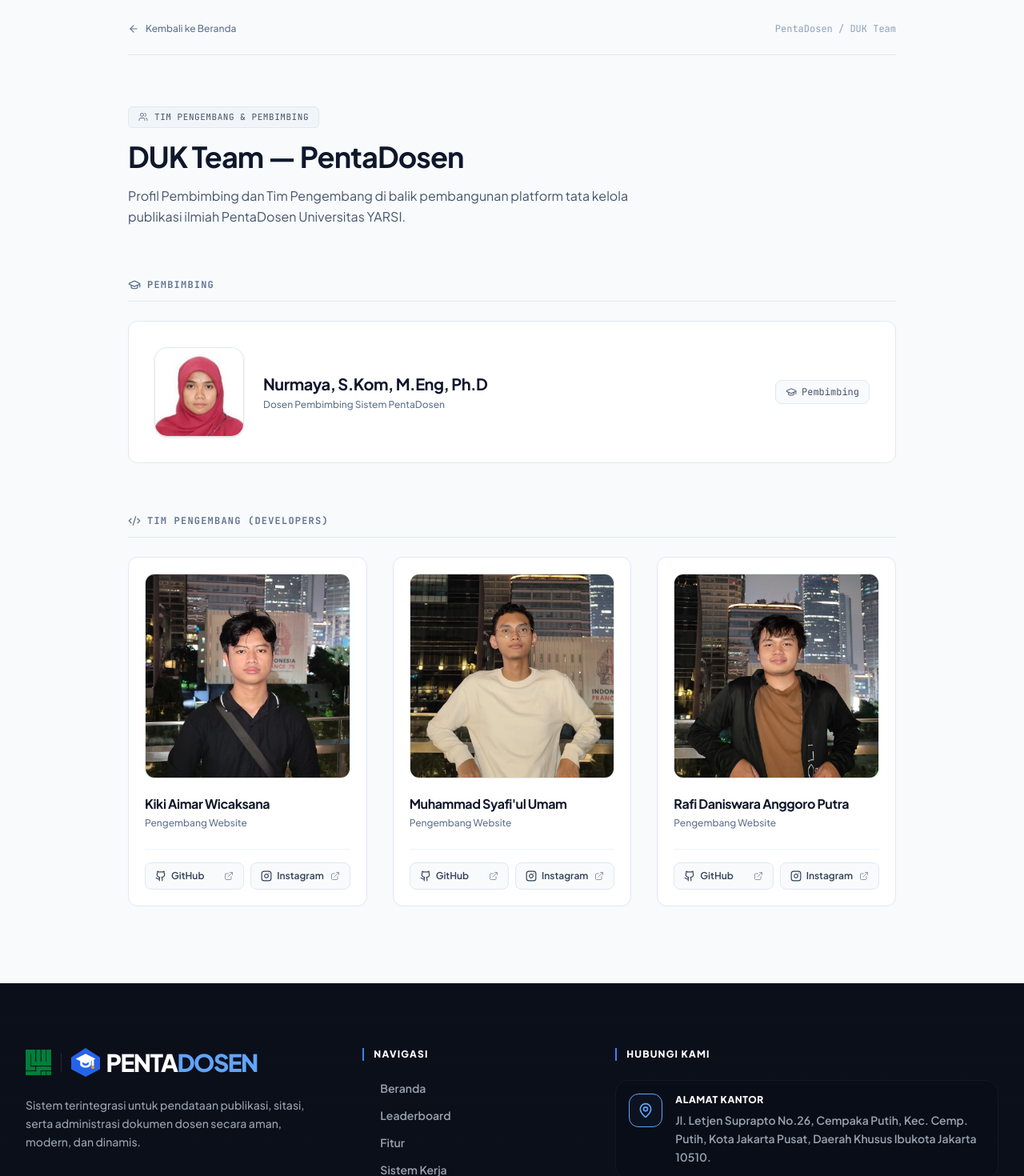
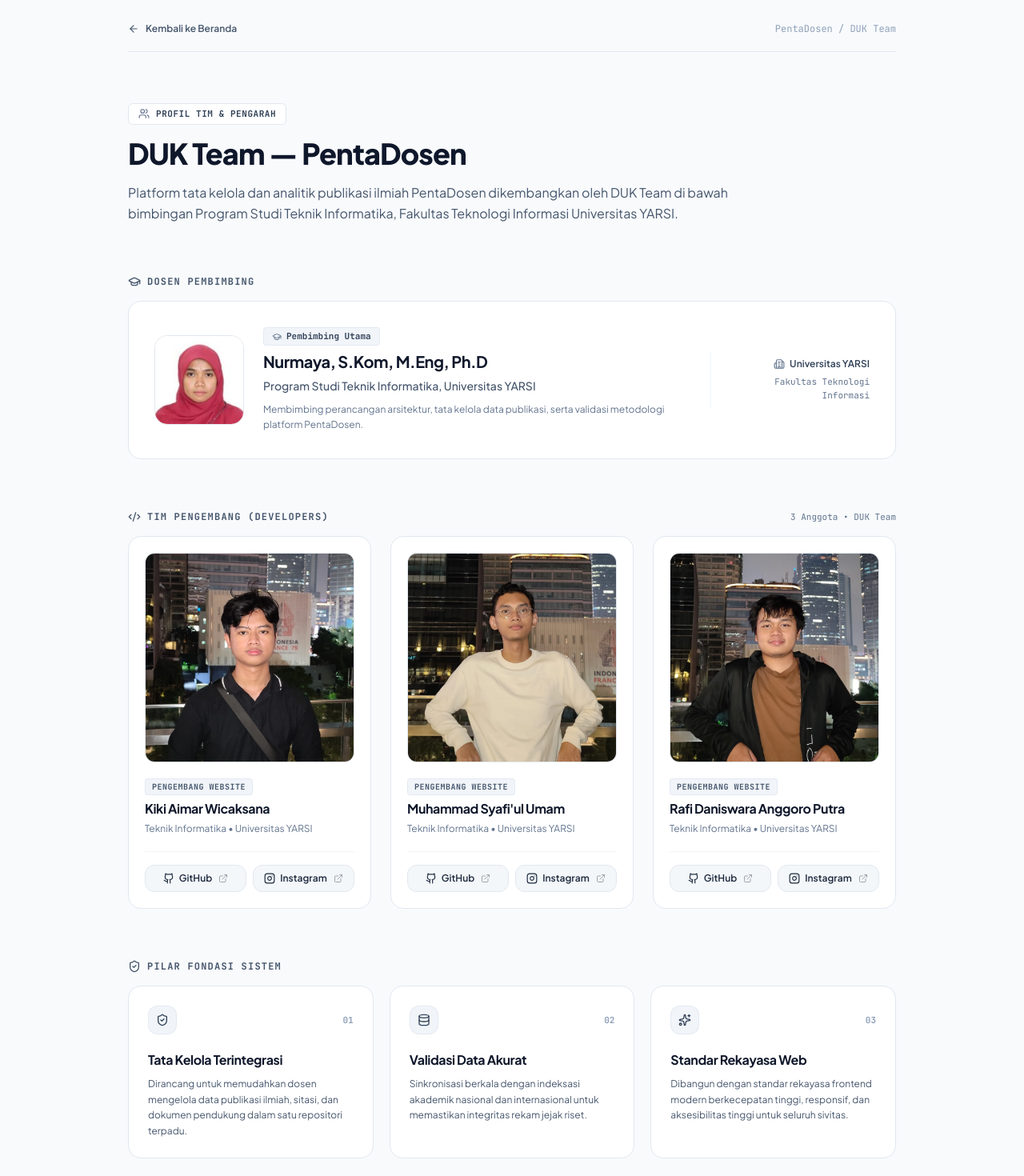
Before and after one commit to Umam07/FE-PentaDosen, a React (Vite) app: page /developers in a window 1280 px wide. Shown: the part 100-1570 px from the top of the page at 80% size. Built offline with nearby package versions, Linux system fonts and the light colour scheme.

Commit message:
feat: redesign developers and supervisor showcase page with clean aesthetic

```diff
--- a/src/pages/Developers.tsx
+++ b/src/pages/Developers.tsx
@@ -1,30 +1,36 @@
 import Navbar from '../components/Home/Navbar';
 import Footer from '../components/Home/Footer';
 import SEO from '../components/SEO';
-import { Github, Instagram, ArrowLeft, GraduationCap, Code2, Users, ExternalLink } from 'lucide-react';
+import { Github, Instagram, ArrowLeft, GraduationCap, Code2, Users, ExternalLink, Sparkles, Building2, ShieldCheck, Database } from 'lucide-react';
 import { Link } from 'react-router-dom';
 import { useState } from 'react';
 
 interface TeamMember {
   name: string;
   role: string;
+  institution: string;
   initials: string;
   photoUrl: string;
+  photoFallbackUrl?: string;
   githubUrl?: string;
   instagramUrl?: string;
+  bio?: string;
 }
 
 const supervisor: TeamMember = {
   name: "Nurmaya, S.Kom, M.Eng, Ph.D",
-  role: "Pembimbing",
+  role: "Dosen Pembimbing",
+  institution: "Program Studi Teknik Informatika, Universitas YARSI",
   initials: "N",
   photoUrl: "/team/nurmaya.jpg",
+  bio: "Membimbing perancangan arsitektur, tata kelola data publikasi, serta validasi metodologi platform PentaDosen.",
 };
 
 const developers: TeamMember[] = [
   {
     name: "Kiki Aimar Wicaksana",
     role: "Pengembang Website",
+    institution: "Teknik Informatika • Universitas YARSI",
     initials: "KW",
     photoUrl: "/team/kiki.webp",
     githubUrl: "https://github.com/KikiAimarWicaksana",
@@ -33,6 +39,7 @@ const developers: TeamMember[] = [
   {
     name: "Muhammad Syafi'ul Umam",
     role: "Pengembang Website",
+    institution: "Teknik Informatika • Universitas YARSI",
     initials: "MU",
     photoUrl: "/team/umam.webp",
     githubUrl: "https://github.com/Umam07",
@@ -41,6 +48,7 @@ const developers: TeamMember[] = [
   {
     name: "Rafi Daniswara Anggoro Putra",
     role: "Pengembang Website",
+    institution: "Teknik Informatika • Universitas YARSI",
     initials: "RD",
     photoUrl: "/team/danis.webp",
     githubUrl: "https://github.com/DanisMf",
@@ -48,23 +56,44 @@ const developers: TeamMember[] = [
   }
 ];
 
-function MemberAvatar({ name, initials, photoUrl, size = "normal" }: { name: string; initials: string; photoUrl: string; size?: "normal" | "large" }) {
+function MemberAvatar({
+  name,
+  initials,
+  photoUrl,
+  fallbackUrl,
+  size = "normal",
+}: {
+  name: string;
+  initials: string;
+  photoUrl: string;
+  fallbackUrl?: string;
+  size?: "normal" | "large";
+}) {
+  const [currentSrc, setCurrentSrc] = useState(photoUrl);
   const [imageFailed, setImageFailed] = useState(false);
+
+  const handleError = () => {
+    if (fallbackUrl && currentSrc !== fallbackUrl) {
+      setCurrentSrc(fallbackUrl);
+    } else {
+      setImageFailed(true);
+    }
+  };
 
   if (size === "large") {
     return (
-      <div className="w-24 h-24 sm:w-28 sm:h-28 rounded-2xl border border-slate-200 dark:border-slate-800 bg-slate-100 dark:bg-slate-900 overflow-hidden flex-shrink-0 flex items-center justify-center shadow-sm">
-        {imageFailed || !photoUrl ? (
-          <span className="text-2xl font-medium text-slate-600 dark:text-slate-400 font-mono">
+      <div className="w-24 h-24 sm:w-28 sm:h-28 rounded-2xl border border-slate-200 dark:border-slate-800 bg-slate-100 dark:bg-slate-900/80 overflow-hidden shrink-0 flex items-center justify-center">
+        {imageFailed || !currentSrc ? (
+          <span className="text-2xl font-bold text-slate-600 dark:text-slate-400 font-mono tracking-tight">
             {initials}
           </span>
         ) : (
           <img
-            src={photoUrl}
+            src={currentSrc}
             alt={name}
             loading="eager"
             decoding="async"
-            onError={() => setImageFailed(true)}
+            onError={handleError}
             className="w-full h-full object-cover object-center"
           />
         )}
@@ -73,19 +102,19 @@ function MemberAvatar({ name, initials, photoUrl, size = "normal" }: { name: str
   }
 
   return (
-    <div className="w-full aspect-square rounded-xl border border-slate-200 dark:border-slate-800 bg-slate-100 dark:bg-slate-900 overflow-hidden flex items-center justify-center mb-5">
-      {imageFailed || !photoUrl ? (
-        <span className="text-3xl font-medium text-slate-400 dark:text-slate-600 font-mono">
+    <div className="relative w-full aspect-square rounded-xl border border-slate-200 dark:border-slate-800 bg-slate-100 dark:bg-slate-900/80 overflow-hidden flex items-center justify-center mb-4 group/avatar">
+      {imageFailed || !currentSrc ? (
+        <span className="text-3xl font-bold text-slate-400 dark:text-slate-600 font-mono tracking-tight">
           {initials}
         </span>
       ) : (
         <img
-          src={photoUrl}
+          src={currentSrc}
           alt={name}
           loading="eager"
           decoding="async"
-          onError={() => setImageFailed(true)}
-          className="w-full h-full object-cover object-center transition-transform duration-300 hover:scale-105"
+          onError={handleError}
+          className="w-full h-full object-cover object-center transition-transform duration-300 group-hover/avatar:scale-[1.03]"
         />
       )}
     </div>
@@ -94,13 +123,14 @@ function MemberAvatar({ name, initials, photoUrl, size = "normal" }: { name: str
 
 export default function Developers() {
   return (
-    <div className="font-sans antialiased bg-slate-50 dark:bg-slate-950 text-slate-900 dark:text-slate-100 min-h-screen flex flex-col selection:bg-slate-200 dark:selection:bg-slate-800">
+    <div className="font-sans antialiased bg-slate-50 dark:bg-[#0b0d14] text-slate-900 dark:text-slate-100 min-h-screen flex flex-col selection:bg-slate-200 dark:selection:bg-slate-800">
       <SEO
         title="Tim Pengembang & Pembimbing DUK Team — PentaDosen Universitas YARSI"
         description="Profil Dosen Pembimbing dan Tim Pengembang (DUK Team) di balik platform tata kelola publikasi ilmiah PentaDosen Universitas YARSI."
         keywords="DUK Team, Tim Pengembang PentaDosen, Universitas YARSI, Nurmaya, Kiki Aimar Wicaksana, Muhammad Syafi'ul Umam, Rafi Daniswara Anggoro Putra"
         canonical="https://www.pentadosen.site/developers"
       />
+
       {/* Header Navbar */}
       <Navbar />
 
@@ -108,12 +138,12 @@ export default function Developers() {
       <main className="flex-1 max-w-5xl w-full mx-auto px-4 sm:px-6 lg:px-8 pt-32 pb-24 space-y-16">
 
         {/* Navigation Breadcrumb */}
-        <div className="flex items-center justify-between border-b border-slate-200 dark:border-slate-800 pb-6">
+        <div className="flex items-center justify-between border-b border-slate-200 dark:border-slate-800/80 pb-5">
           <Link
             to="/"
-            className="group inline-flex items-center gap-2 text-xs font-medium text-slate-500 dark:text-slate-400 hover:text-slate-900 dark:hover:text-white transition-colors duration-150"
+            className="group inline-flex items-center gap-2 text-xs font-semibold text-slate-600 dark:text-slate-400 hover:text-slate-900 dark:hover:text-white transition-colors duration-150"
           >
-            <ArrowLeft className="w-3.5 h-3.5 group-hover:-translate-x-0.5 transition-transform duration-150" />
+            <ArrowLeft className="w-3.5 h-3.5 group-hover:-translate-x-1 transition-transform duration-150" />
             <span>Kembali ke Beranda</span>
           </Link>
           <div className="text-xs font-mono text-slate-400 dark:text-slate-500">
@@ -122,67 +152,89 @@ export default function Developers() {
         </div>
 
         {/* Page Hero Section */}
-        <div className="space-y-4 max-w-2xl">
-          <div className="inline-flex items-center gap-2 px-3 py-1 rounded-md bg-slate-100 dark:bg-slate-900 text-slate-600 dark:text-slate-400 border border-slate-200 dark:border-slate-800 text-[11px] font-mono tracking-wider uppercase">
-            <Users className="w-3 h-3 text-slate-500" />
-            <span>Tim Pengembang & Pembimbing</span>
+        <div className="space-y-4 max-w-3xl">
+          <div className="inline-flex items-center gap-2 px-3 py-1 rounded-md bg-white dark:bg-slate-900 text-slate-700 dark:text-slate-300 border border-slate-200 dark:border-slate-800 text-[11px] font-mono tracking-wider uppercase font-semibold">
+            <Users className="w-3.5 h-3.5 text-slate-500 dark:text-slate-400" />
+            <span>Profil Tim & Pengarah</span>
           </div>
-          <h1 className="text-3xl sm:text-4xl font-bold tracking-tight text-slate-900 dark:text-white">
+          <h1 className="text-3xl sm:text-4xl font-extrabold tracking-tight text-slate-900 dark:text-white">
             DUK Team — PentaDosen
           </h1>
           <p className="text-sm sm:text-base text-slate-600 dark:text-slate-400 leading-relaxed font-normal">
-            Profil Pembimbing dan Tim Pengembang di balik pembangunan platform tata kelola publikasi ilmiah PentaDosen Universitas YARSI.
+            Platform tata kelola dan analitik publikasi ilmiah PentaDosen dikembangkan oleh DUK Team di bawah bimbingan Program Studi Teknik Informatika, Fakultas Teknologi Informasi Universitas YARSI.
           </p>
         </div>
 
         {/* Section 1: Dosen Pembimbing */}
-        <section className="space-y-6">
-          <div className="flex items-center gap-2 border-b border-slate-200 dark:border-slate-800 pb-3">
-            <GraduationCap className="w-4 h-4 text-slate-500" />
-            <h2 className="text-xs font-mono tracking-widest text-slate-500 dark:text-slate-400 uppercase font-semibold">
-              Pembimbing
+        <section className="space-y-4">
+          <div className="flex items-center gap-2">
+            <GraduationCap className="w-4 h-4 text-slate-600 dark:text-slate-400" />
+            <h2 className="text-xs font-mono tracking-widest text-slate-600 dark:text-slate-400 uppercase font-semibold">
+              Dosen Pembimbing
             </h2>
           </div>
 
-          <div className="p-6 sm:p-8 rounded-xl bg-white dark:bg-slate-900/40 border border-slate-200 dark:border-slate-800 flex flex-col sm:flex-row items-start sm:items-center justify-between gap-6">
-            <div className="flex items-center gap-5 sm:gap-6">
+          <div className="p-6 sm:p-8 rounded-2xl bg-white dark:bg-[#141722] border border-slate-200 dark:border-slate-800/90 transition-colors">
+            <div className="flex flex-col sm:flex-row items-start sm:items-center justify-between gap-6">
+              <div className="flex items-start sm:items-center gap-5 sm:gap-6">
                 <MemberAvatar
                   name={supervisor.name}
                   initials={supervisor.initials}
                   photoUrl={supervisor.photoUrl}
+                  fallbackUrl={supervisor.photoFallbackUrl}
                   size="large"
                 />
-              <div className="space-y-1">
-                <h3 className="text-xl font-bold text-slate-900 dark:text-white tracking-tight">
+                <div className="space-y-1.5">
+                  <div className="inline-flex items-center gap-1.5 px-2.5 py-0.5 rounded text-[11px] font-semibold bg-slate-100 dark:bg-slate-800 text-slate-700 dark:text-slate-300 font-mono border border-slate-200/80 dark:border-slate-700/60">
+                    <GraduationCap className="w-3 h-3 text-slate-500" />
+                    <span>Pembimbing Utama</span>
+                  </div>
+                  <h3 className="text-lg sm:text-xl font-bold text-slate-900 dark:text-white tracking-tight">
                     {supervisor.name}
                   </h3>
-                <p className="text-xs text-slate-500 dark:text-slate-400 font-medium">
-                  Dosen Pembimbing Sistem PentaDosen
+                  <p className="text-xs sm:text-sm text-slate-600 dark:text-slate-400 font-medium">
+                    {supervisor.institution}
                   </p>
+                  {supervisor.bio && (
+                    <p className="text-xs text-slate-500 dark:text-slate-400 pt-1 leading-relaxed max-w-xl">
+                      {supervisor.bio}
+                    </p>
+                  )}
                 </div>
               </div>
 
-            <div className="inline-flex items-center gap-1.5 px-3 py-1.5 rounded-lg bg-slate-50 dark:bg-slate-800/60 text-slate-600 dark:text-slate-300 text-xs font-mono border border-slate-200 dark:border-slate-700">
-              <GraduationCap className="w-3.5 h-3.5 text-slate-500" />
-              <span>Pembimbing</span>
+              <div className="hidden lg:flex flex-col items-end gap-1.5 text-right border-l border-slate-100 dark:border-slate-800/80 pl-6 py-2">
+                <div className="flex items-center gap-1.5 text-xs font-semibold text-slate-700 dark:text-slate-300">
+                  <Building2 className="w-3.5 h-3.5 text-slate-500" />
+                  <span>Universitas YARSI</span>
+                </div>
+                <span className="text-[11px] font-mono text-slate-500 dark:text-slate-400">
+                  Fakultas Teknologi Informasi
+                </span>
+              </div>
             </div>
           </div>
         </section>
 
-        {/* Section 2: Tim Pengembang */}
-        <section className="space-y-6">
-          <div className="flex items-center gap-2 border-b border-slate-200 dark:border-slate-800 pb-3">
-            <Code2 className="w-4 h-4 text-slate-500" />
-            <h2 className="text-xs font-mono tracking-widest text-slate-500 dark:text-slate-400 uppercase font-semibold">
+        {/* Section 2: Tim Pengembang (DUK Team) */}
+        <section className="space-y-4">
+          <div className="flex items-center justify-between">
+            <div className="flex items-center gap-2">
+              <Code2 className="w-4 h-4 text-slate-600 dark:text-slate-400" />
+              <h2 className="text-xs font-mono tracking-widest text-slate-600 dark:text-slate-400 uppercase font-semibold">
                 Tim Pengembang (Developers)
               </h2>
             </div>
+            <span className="text-[11px] font-mono text-slate-500 dark:text-slate-400">
+              3 Anggota • DUK Team
+            </span>
+          </div>
 
-          <div className="grid grid-cols-1 md:grid-cols-3 gap-6 sm:gap-8">
+          <div className="grid grid-cols-1 md:grid-cols-3 gap-6">
             {developers.map((dev) => (
               <div
                 key={dev.name}
-                className="p-5 rounded-xl bg-white dark:bg-slate-900/40 border border-slate-200 dark:border-slate-800 flex flex-col justify-between hover:border-slate-300 dark:hover:border-slate-700 transition-colors duration-150"
+                className="p-5 rounded-2xl bg-white dark:bg-[#141722] border border-slate-200 dark:border-slate-800/90 flex flex-col justify-between hover:border-slate-300 dark:hover:border-slate-700 transition-colors duration-150"
               >
                 <div>
                   <MemberAvatar
@@ -191,29 +243,31 @@ export default function Developers() {
                     photoUrl={dev.photoUrl}
                   />
 
-                  <div className="space-y-1 mb-6">
-                    <h3 className="text-base font-bold text-slate-900 dark:text-white tracking-tight">
+                  <div className="space-y-1.5 mb-5">
+                    <div className="inline-flex items-center px-2 py-0.5 rounded text-[10px] font-mono font-semibold uppercase tracking-wider bg-slate-100 dark:bg-slate-800/80 text-slate-600 dark:text-slate-300 border border-slate-200/80 dark:border-slate-700/60">
+                      {dev.role}
+                    </div>
+                    <h3 className="text-base font-bold text-slate-900 dark:text-white tracking-tight leading-snug">
                       {dev.name}
                     </h3>
-                    <p className="text-xs text-slate-500 dark:text-slate-400 font-medium">
-                      {dev.role}
+                    <p className="text-xs text-slate-500 dark:text-slate-400">
+                      {dev.institution}
                     </p>
                   </div>
                 </div>
 
-                <div className="pt-4 border-t border-slate-100 dark:border-slate-800 flex flex-col sm:flex-row gap-2">
+                <div className="pt-4 border-t border-slate-100 dark:border-slate-800/80 flex items-center gap-2">
                   {dev.githubUrl && (
                     <a
                       href={dev.githubUrl}
                       target="_blank"
                       rel="noopener noreferrer"
-                      className="flex-1 inline-flex items-center justify-between px-3 py-2 rounded-lg bg-slate-50 dark:bg-slate-800/40 hover:bg-slate-900 hover:text-white dark:hover:bg-white dark:hover:text-slate-900 text-slate-700 dark:text-slate-300 border border-slate-200 dark:border-slate-700/60 text-xs font-semibold transition-colors duration-150"
+                      className="flex-1 inline-flex items-center justify-center gap-1.5 px-3 py-2 rounded-xl bg-slate-100/80 dark:bg-slate-800/60 hover:bg-slate-900 hover:text-white dark:hover:bg-white dark:hover:text-slate-900 text-slate-800 dark:text-slate-200 border border-slate-200 dark:border-slate-700/60 text-xs font-semibold transition-colors duration-150"
+                      aria-label={`GitHub profil ${dev.name}`}
                     >
-                      <div className="flex items-center gap-1.5">
                       <Github className="w-3.5 h-3.5" />
                       <span>GitHub</span>
-                      </div>
-                      <ExternalLink className="w-3 h-3 opacity-50" />
+                      <ExternalLink className="w-3 h-3 opacity-40 ml-0.5" />
                     </a>
                   )}
                   {dev.instagramUrl && (
@@ -221,18 +275,89 @@ export default function Developers() {
                       href={dev.instagramUrl}
                       target="_blank"
                       rel="noopener noreferrer"
-                      className="flex-1 inline-flex items-center justify-between px-3 py-2 rounded-lg bg-slate-50 dark:bg-slate-800/40 hover:bg-slate-900 hover:text-white dark:hover:bg-white dark:hover:text-slate-900 text-slate-700 dark:text-slate-300 border border-slate-200 dark:border-slate-700/60 text-xs font-semibold transition-colors duration-150"
+                      className="flex-1 inline-flex items-center justify-center gap-1.5 px-3 py-2 rounded-xl bg-slate-100/80 dark:bg-slate-800/60 hover:bg-slate-900 hover:text-white dark:hover:bg-white dark:hover:text-slate-900 text-slate-800 dark:text-slate-200 border border-slate-200 dark:border-slate-700/60 text-xs font-semibold transition-colors duration-150"
+                      aria-label={`Instagram profil ${dev.name}`}
                     >
-                      <div className="flex items-center gap-1.5">
                       <Instagram className="w-3.5 h-3.5" />
                       <span>Instagram</span>
-                      </div>
-                      <ExternalLink className="w-3 h-3 opacity-50" />
+                      <ExternalLink className="w-3 h-3 opacity-40 ml-0.5" />
                     </a>
                   )}
                 </div>
               </div>
             ))}
+          </div>
+        </section>
+
+        {/* Section 3: Pilar Fondasi Platform */}
+        <section className="space-y-4">
+          <div className="flex items-center gap-2">
+            <ShieldCheck className="w-4 h-4 text-slate-600 dark:text-slate-400" />
+            <h2 className="text-xs font-mono tracking-widest text-slate-600 dark:text-slate-400 uppercase font-semibold">
+              Pilar Fondasi Sistem
+            </h2>
+          </div>
+
+          <div className="grid grid-cols-1 md:grid-cols-3 gap-5">
+            {/* Card 1 */}
+            <div className="p-6 rounded-2xl bg-white dark:bg-[#141722] border border-slate-200 dark:border-slate-800/90 flex flex-col justify-between hover:border-slate-300 dark:hover:border-slate-700 transition-colors duration-150">
+              <div>
+                <div className="flex items-center justify-between mb-5">
+                  <div className="w-9 h-9 rounded-xl bg-slate-100 dark:bg-slate-800/80 border border-slate-200/80 dark:border-slate-700/60 flex items-center justify-center text-slate-700 dark:text-slate-300">
+                    <ShieldCheck className="w-4 h-4" />
+                  </div>
+                  <span className="text-[11px] font-mono font-semibold text-slate-400 dark:text-slate-600">
+                    01
+                  </span>
+                </div>
+                <h3 className="text-sm sm:text-base font-bold text-slate-900 dark:text-white tracking-tight mb-2">
+                  Tata Kelola Terintegrasi
+                </h3>
+                <p className="text-xs text-slate-600 dark:text-slate-400 leading-relaxed font-normal">
+                  Dirancang untuk memudahkan dosen mengelola data publikasi ilmiah, sitasi, dan dokumen pendukung dalam satu repositori terpadu.
+                </p>
+              </div>
+            </div>
+
+            {/* Card 2 */}
+            <div className="p-6 rounded-2xl bg-white dark:bg-[#141722] border border-slate-200 dark:border-slate-800/90 flex flex-col justify-between hover:border-slate-300 dark:hover:border-slate-700 transition-colors duration-150">
+              <div>
+                <div className="flex items-center justify-between mb-5">
+                  <div className="w-9 h-9 rounded-xl bg-slate-100 dark:bg-slate-800/80 border border-slate-200/80 dark:border-slate-700/60 flex items-center justify-center text-slate-700 dark:text-slate-300">
+                    <Database className="w-4 h-4" />
+                  </div>
+                  <span className="text-[11px] font-mono font-semibold text-slate-400 dark:text-slate-600">
+                    02
+                  </span>
+                </div>
+                <h3 className="text-sm sm:text-base font-bold text-slate-900 dark:text-white tracking-tight mb-2">
+                  Validasi Data Akurat
+                </h3>
+                <p className="text-xs text-slate-600 dark:text-slate-400 leading-relaxed font-normal">
+                  Sinkronisasi berkala dengan indeksasi akademik nasional dan internasional untuk memastikan integritas rekam jejak riset.
+                </p>
+              </div>
+            </div>
+
+            {/* Card 3 */}
+            <div className="p-6 rounded-2xl bg-white dark:bg-[#141722] border border-slate-200 dark:border-slate-800/90 flex flex-col justify-between hover:border-slate-300 dark:hover:border-slate-700 transition-colors duration-150">
+              <div>
+                <div className="flex items-center justify-between mb-5">
+                  <div className="w-9 h-9 rounded-xl bg-slate-100 dark:bg-slate-800/80 border border-slate-200/80 dark:border-slate-700/60 flex items-center justify-center text-slate-700 dark:text-slate-300">
+                    <Sparkles className="w-4 h-4" />
+                  </div>
+                  <span className="text-[11px] font-mono font-semibold text-slate-400 dark:text-slate-600">
+                    03
+                  </span>
+                </div>
+                <h3 className="text-sm sm:text-base font-bold text-slate-900 dark:text-white tracking-tight mb-2">
+                  Standar Rekayasa Web
+                </h3>
+                <p className="text-xs text-slate-600 dark:text-slate-400 leading-relaxed font-normal">
+                  Dibangun dengan standar rekayasa frontend modern berkecepatan tinggi, responsif, dan aksesibilitas tinggi untuk seluruh sivitas.
+                </p>
+              </div>
+            </div>
           </div>
         </section>
 
```
Lines whose indentation alone changed are shown as unchanged.
